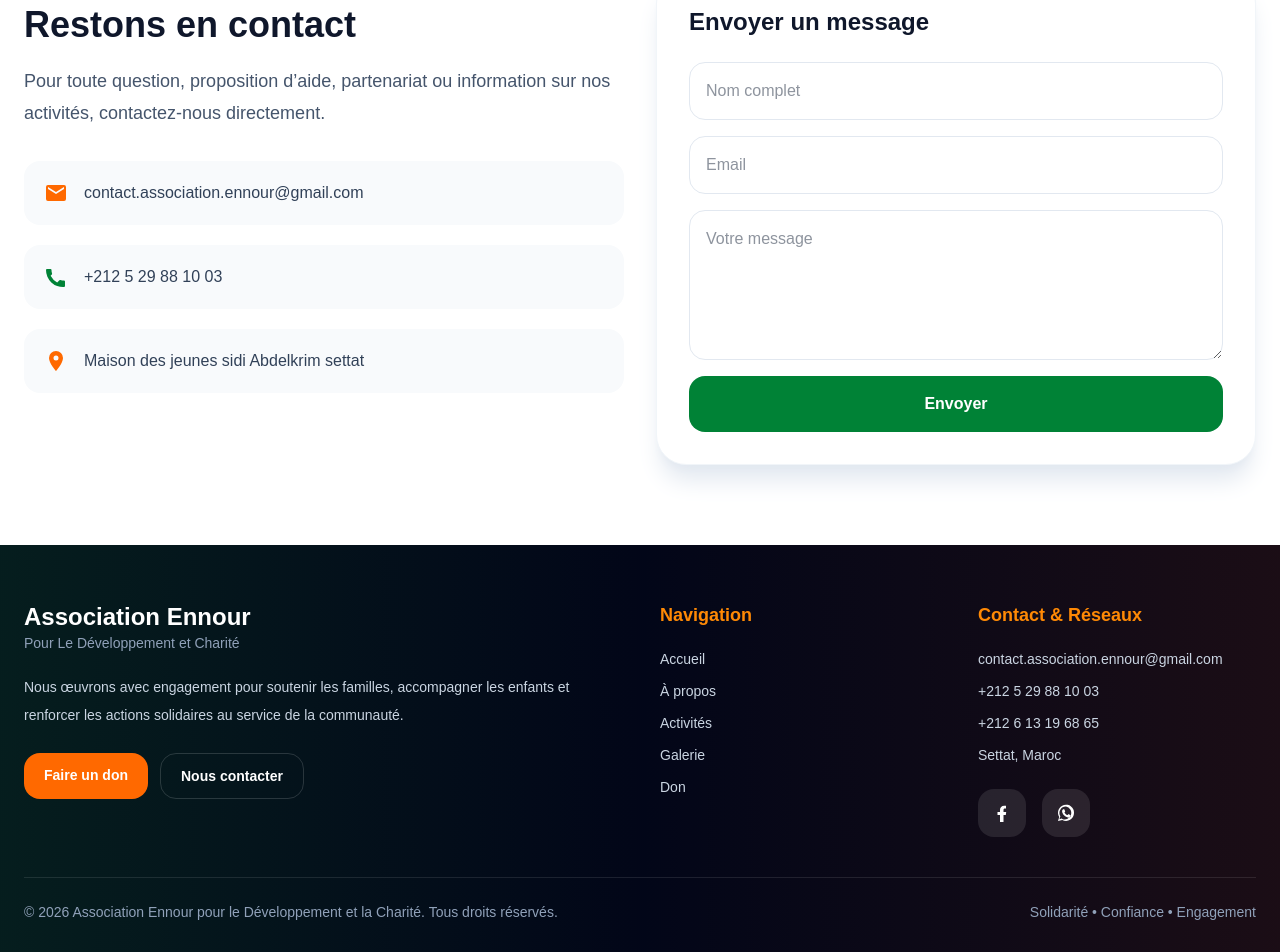
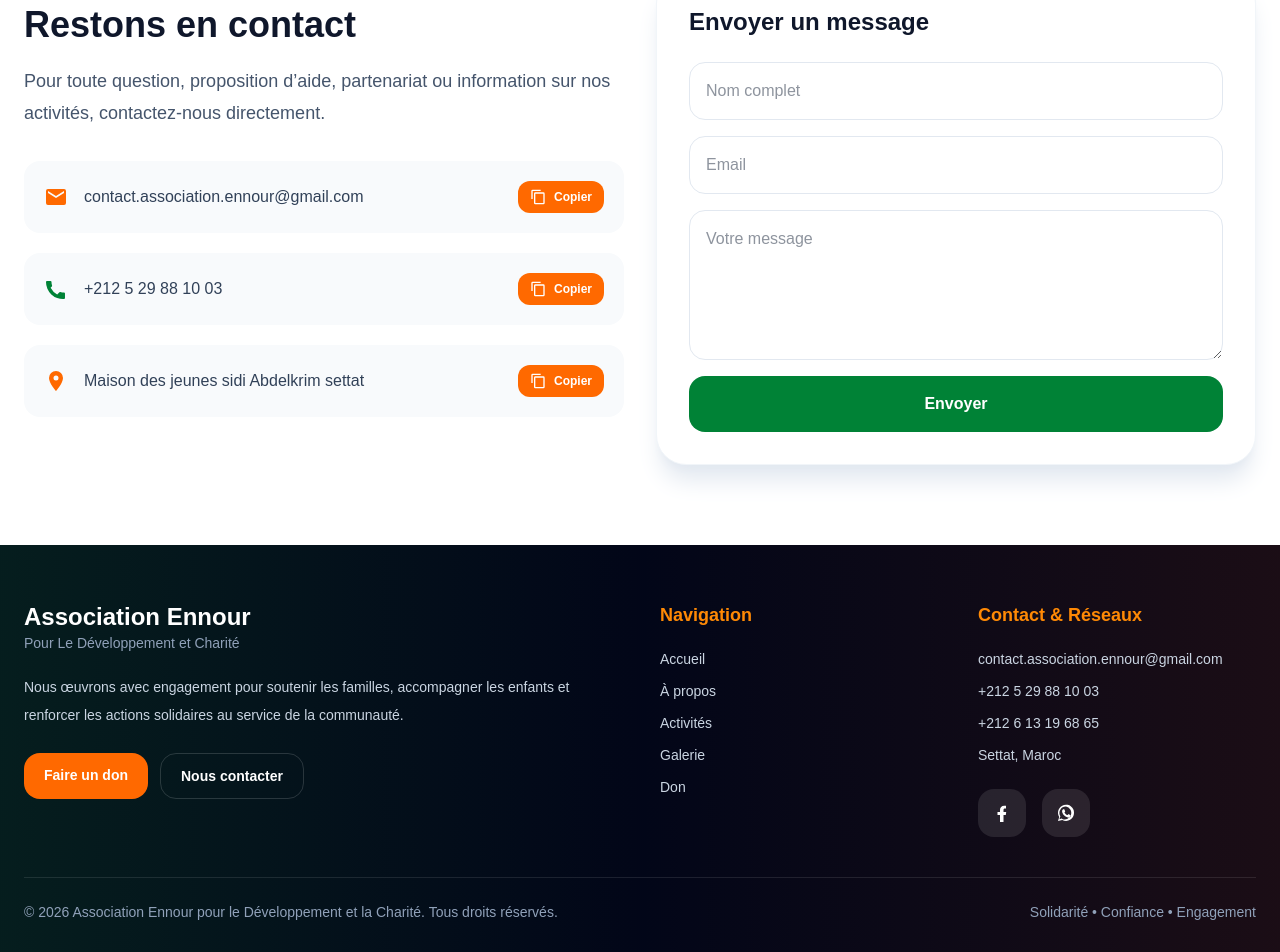
Before and after one commit to alibourzgui/association-ennour, a React (Vite) app: page / in a window 1280 px wide. Shown: the part 4743-5695 px from the top of the page. Built offline with nearby package versions, Linux system fonts and the light colour scheme.

Commit message:
update site + fixes

```diff
--- a/src/App.jsx
+++ b/src/App.jsx
@@ -99,6 +99,7 @@ const content = {
     bank: "Banque",
     accountOwner: "Titulaire du compte",
     copy: "Copier",
+    copyError: "Copie impossible pour le moment.",
     bankNote: "Remplace ces informations par les vraies coordonnées bancaires de l’association.",
     contactLabel: "Contact",
     contactTitle: "Restons en contact",
@@ -167,6 +168,7 @@ const content = {
     bank: "البنك",
     accountOwner: "صاحب الحساب",
     copy: "نسخ",
+    copyError: "تعذر النسخ في الوقت الحالي.",
     bankNote: "قم بتغيير هذه المعلومات بالمعلومات البنكية الحقيقية الخاصة بالجمعية.",
     contactLabel: "اتصل بنا",
     contactTitle: "ابقَ على تواصل معنا",
@@ -338,9 +340,12 @@ export default function App() {
       await navigator.clipboard.writeText(text);
       alert(`${t.copy} : ${text}`);
     } catch {
-      alert("Copie impossible pour le moment.");
+      alert(t.copyError);
     }
   };
+
+  const contactEmail = "contact.association.ennour@gmail.com";
+  const contactPhone = "+212 5 29 88 10 03";
 
   const pageClass = isDark
     ? "min-h-screen scroll-smooth overflow-x-hidden bg-slate-950 text-slate-100"
@@ -718,17 +723,44 @@ export default function App() {
             <p className={isDark ? "mt-4 text-base leading-7 text-slate-300 sm:mt-5 sm:text-lg sm:leading-8" : "mt-4 text-base leading-7 text-slate-600 sm:mt-5 sm:text-lg sm:leading-8"}>{t.contactText}</p>
 
             <div className="mt-8 space-y-5">
-              <div className={isDark ? "flex items-center gap-4 rounded-2xl bg-white/5 p-5 ring-1 ring-white/10" : "flex items-center gap-4 rounded-2xl bg-slate-50 p-5"}>
-                <MailIcon className="h-6 w-6 text-orange-500" />
-                <span className={isDark ? "break-all text-sm text-slate-200 sm:text-base" : "break-all text-sm text-slate-700 sm:text-base"}>contact.association.ennour@gmail.com</span>
+              <div className={isDark ? "flex flex-col items-start gap-3 rounded-2xl bg-white/5 p-5 ring-1 ring-white/10 sm:flex-row sm:items-center sm:gap-4" : "flex flex-col items-start gap-3 rounded-2xl bg-slate-50 p-5 sm:flex-row sm:items-center sm:gap-4"}>
+                <div className="flex min-w-0 flex-1 items-center gap-4">
+                  <MailIcon className="h-6 w-6 shrink-0 text-orange-500" />
+                  <span className={isDark ? "break-all text-sm text-slate-200 sm:text-base" : "break-all text-sm text-slate-700 sm:text-base"}>{contactEmail}</span>
+                </div>
+                <button
+                  type="button"
+                  onClick={() => copyToClipboard(contactEmail)}
+                  className="inline-flex w-full shrink-0 items-center justify-center gap-2 rounded-xl bg-orange-500 px-3 py-2 text-xs font-semibold text-white transition hover:bg-orange-600 sm:w-auto"
+                >
+                  <CopyIcon className="h-4 w-4" /> {t.copy}
+                </button>
               </div>
-              <div className={isDark ? "flex items-center gap-4 rounded-2xl bg-white/5 p-5 ring-1 ring-white/10" : "flex items-center gap-4 rounded-2xl bg-slate-50 p-5"}>
-                <PhoneIcon className="h-6 w-6 text-green-700" />
-                <span className={isDark ? "text-slate-200" : "text-slate-700"}>+212 5 29 88 10 03</span>
+              <div className={isDark ? "flex flex-col items-start gap-3 rounded-2xl bg-white/5 p-5 ring-1 ring-white/10 sm:flex-row sm:items-center sm:gap-4" : "flex flex-col items-start gap-3 rounded-2xl bg-slate-50 p-5 sm:flex-row sm:items-center sm:gap-4"}>
+                <div className="flex min-w-0 flex-1 items-center gap-4">
+                  <PhoneIcon className="h-6 w-6 shrink-0 text-green-700" />
+                  <span className={isDark ? "text-slate-200" : "text-slate-700"}>{contactPhone}</span>
+                </div>
+                <button
+                  type="button"
+                  onClick={() => copyToClipboard(contactPhone)}
+                  className="inline-flex w-full shrink-0 items-center justify-center gap-2 rounded-xl bg-orange-500 px-3 py-2 text-xs font-semibold text-white transition hover:bg-orange-600 sm:w-auto"
+                >
+                  <CopyIcon className="h-4 w-4" /> {t.copy}
+                </button>
               </div>
-              <div className={isDark ? "flex items-center gap-4 rounded-2xl bg-white/5 p-5 ring-1 ring-white/10" : "flex items-center gap-4 rounded-2xl bg-slate-50 p-5"}>
-                <MapPinIcon className="h-6 w-6 text-orange-500" />
-                <span className={isDark ? "break-words text-sm text-slate-200 sm:text-base" : "break-words text-sm text-slate-700 sm:text-base"}>{t.mapLocation}</span>
+              <div className={isDark ? "flex flex-col items-start gap-3 rounded-2xl bg-white/5 p-5 ring-1 ring-white/10 sm:flex-row sm:items-center sm:gap-4" : "flex flex-col items-start gap-3 rounded-2xl bg-slate-50 p-5 sm:flex-row sm:items-center sm:gap-4"}>
+                <div className="flex min-w-0 flex-1 items-center gap-4">
+                  <MapPinIcon className="h-6 w-6 shrink-0 text-orange-500" />
+                  <span className={isDark ? "break-words text-sm text-slate-200 sm:text-base" : "break-words text-sm text-slate-700 sm:text-base"}>{t.mapLocation}</span>
+                </div>
+                <button
+                  type="button"
+                  onClick={() => copyToClipboard(t.mapLocation)}
+                  className="inline-flex w-full shrink-0 items-center justify-center gap-2 rounded-xl bg-orange-500 px-3 py-2 text-xs font-semibold text-white transition hover:bg-orange-600 sm:w-auto"
+                >
+                  <CopyIcon className="h-4 w-4" /> {t.copy}
+                </button>
               </div>
             </div>
           </div>
```
Also changed, not shown: src/App - Copy.jsx (+24 -24 lines).
